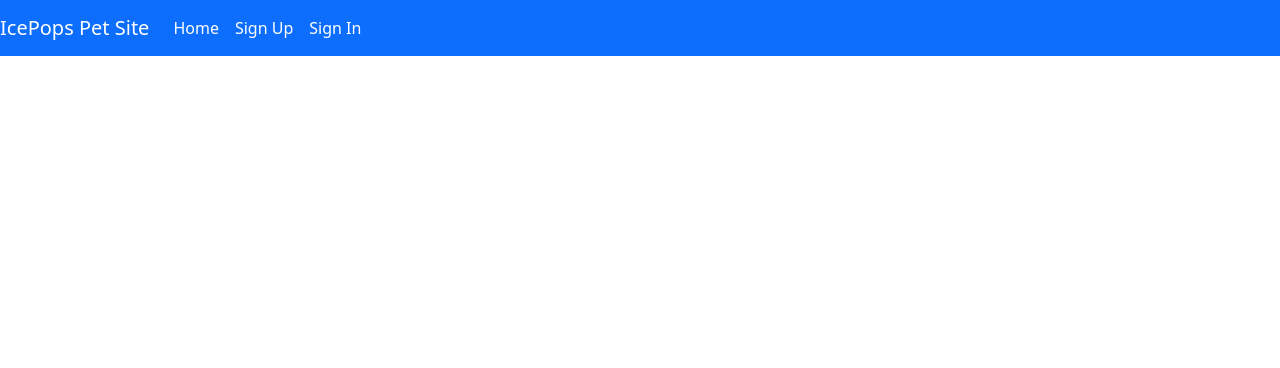
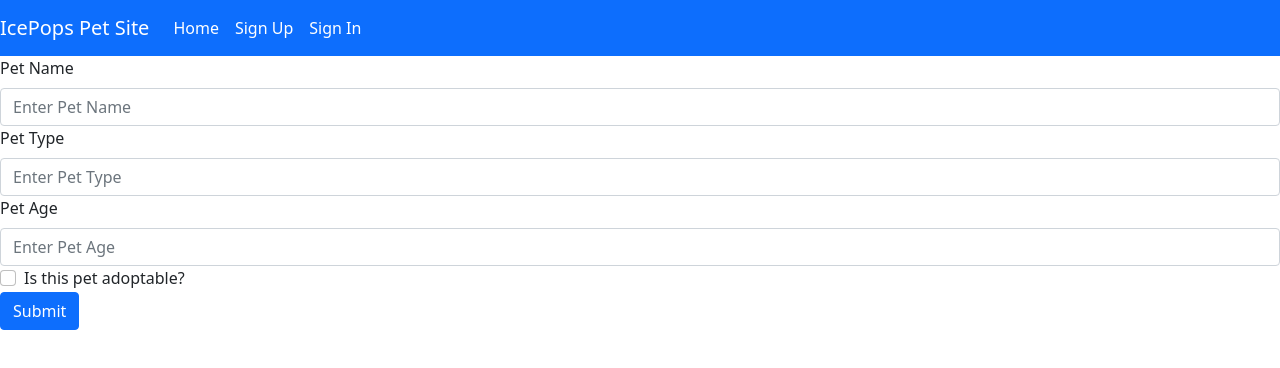
Before and after one commit to alysarnau/icepops-pets-client, a React (Create React App) app: page /addPet in a window 1280 px wide. Shown: the top 368 px of the page. Built offline with nearby package versions, Linux system fonts and the light colour scheme.

Commit message:
Create pet form

```diff
--- a/src/App.js
+++ b/src/App.js
@@ -13,6 +13,7 @@ import SignIn from './components/auth/SignIn'
 import SignOut from './components/auth/SignOut'
 import ChangePassword from './components/auth/ChangePassword'
 import ShowPet from './components/pets/ShowPet'
+import AddPet from './components/pets/AddPet'
 
 const App = () => {
 
@@ -73,6 +74,10 @@ const App = () => {
 				path="/pets/:id"
 				element={ <ShowPet msgAlert={msgAlert} />}
 			/>
+			<Route
+				path="/addPet"
+				element={ <AddPet />}
+			/>
 				</Routes>
 				{msgAlerts.map((msgAlert) => (
 					<AutoDismissAlert
--- /dev/null
+++ b/src/components/pets/AddPet.js
@@ -0,0 +1,12 @@
+import React from 'react';
+import PetForm from '../shared/PetForm';
+
+const AddPet = () => {
+    return (
+        <div>
+            <PetForm />
+        </div>
+    );
+}
+
+export default AddPet;
--- /dev/null
+++ b/src/components/shared/PetForm.js
@@ -0,0 +1,56 @@
+import {
+    Form,
+    Button
+} from 'react-bootstrap'
+
+// pet model fields:
+// name, type, age(number), adoptable (boolean)
+
+const PetForm = (props) => {
+    const { pet } = props
+    return (
+        <div>
+            <Form>
+                <Form.Label htmlFor='Name'>Pet Name</Form.Label>
+                <Form.Control
+                    name="name"
+                    id="Name"
+                    type="text"
+                    placeholder="Enter Pet Name"
+                    // value={ pet.name }
+                />
+                <Form.Label htmlFor='type'>Pet Type</Form.Label>
+                <Form.Control
+                    name="type"
+                    id="type"
+                    type="text"
+                    placeholder="Enter Pet Type"
+                    // value={ pet.type }
+                />
+                <Form.Label htmlFor='age'>Pet Age</Form.Label>
+                <Form.Control
+                    name="age"
+                    id="age"
+                    type="number"
+                    placeholder="Enter Pet Age"
+                    // value={ pet.age }
+                />
+                <Form.Check
+                    label="Is this pet adoptable?"
+                    id="adoptable"
+                    name="adoptable"
+                    // defaultChecked={ pet.adoptable }
+                    defaultChecked={false}
+                />
+                <Button
+                    variant="primary"
+                    type="submit"
+                >
+                    Submit
+                </Button>
+            </Form>
+        </div>
+    );
+}
+
+export default PetForm;
```
Also changed, not shown: 1 other file (tests, documents, lock files or other folders).
